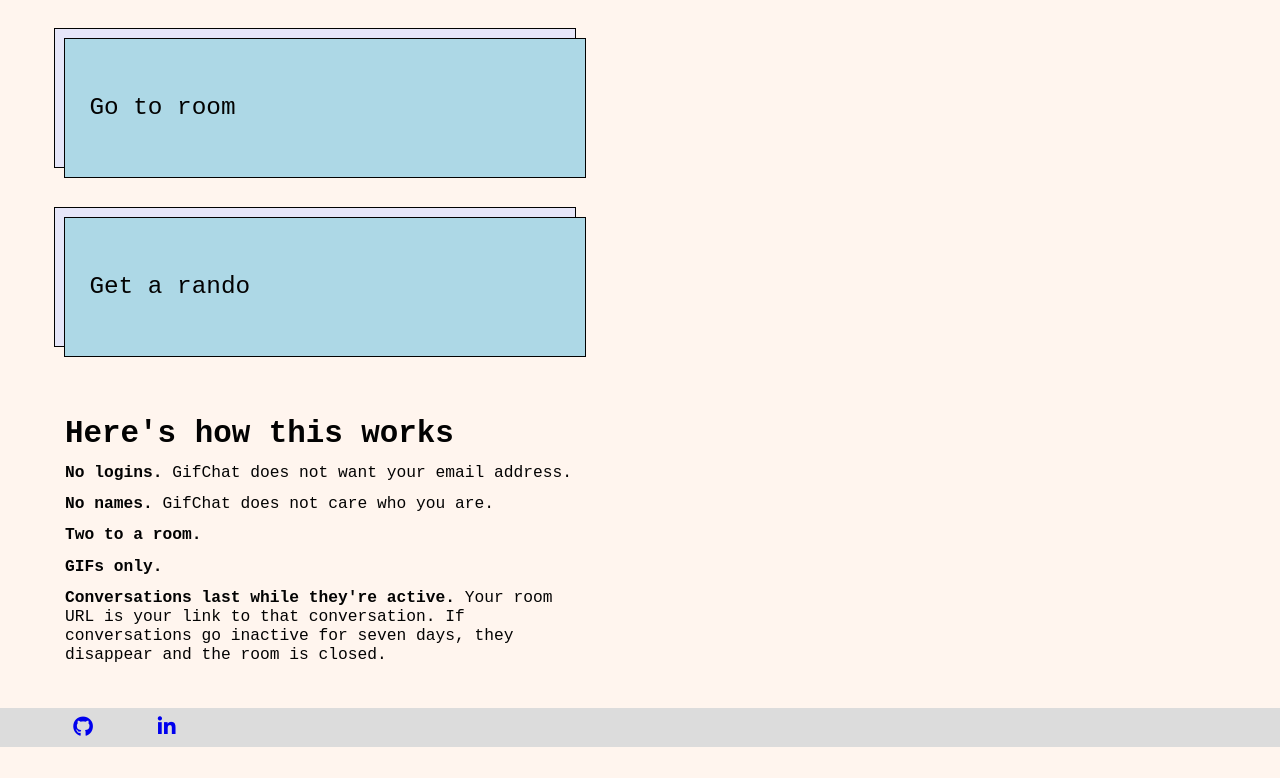
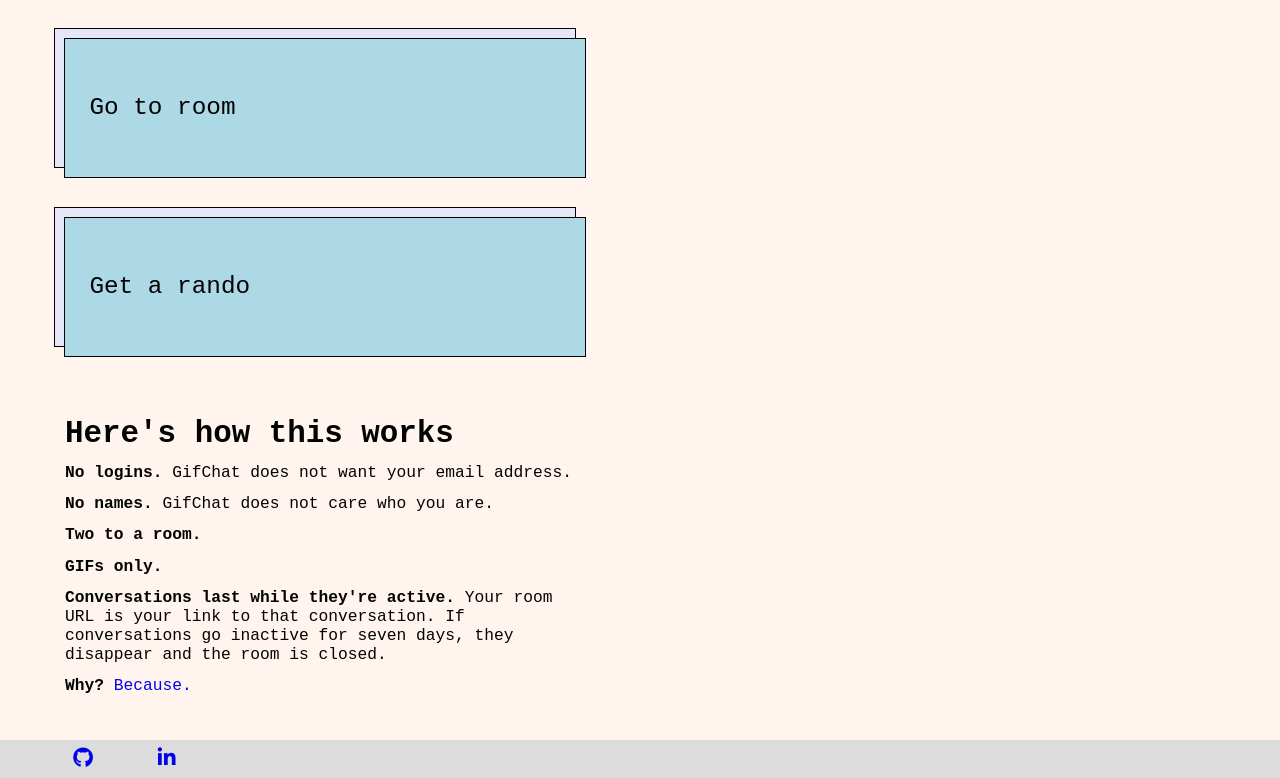
Before and after one commit to bradbautista/gifchat-client, a React (Create React App) app: page / in a window 1280 px wide. Shown: the part 324-1102 px from the top of the page. Before the commit the page ends 1071 px from the top, so only its background shows below. Built offline with nearby package versions, Linux system fonts and the light colour scheme; no server answers.

Commit message:
added link to readme in explainer

```diff
--- a/src/Components/Home/Home.js
+++ b/src/Components/Home/Home.js
@@ -171,9 +171,12 @@ export default class Home extends Component {
                 <strong>GIFs only.</strong>
               </li>
               <li>
-                <strong> Conversations last while they're active.</strong> Your
+                <strong>Conversations last while they're active.</strong> Your
                 room URL is your link to that conversation. If conversations go
                 inactive for seven days, they disappear and the room is closed.
+              </li>
+              <li>
+                <strong>Why?</strong> <a href="https://github.com/bradbautista/gifchat-client#readme" target="_blank" rel="noopener noreferrer">Because.</a>
               </li>
             </ul>
           </section>
```
